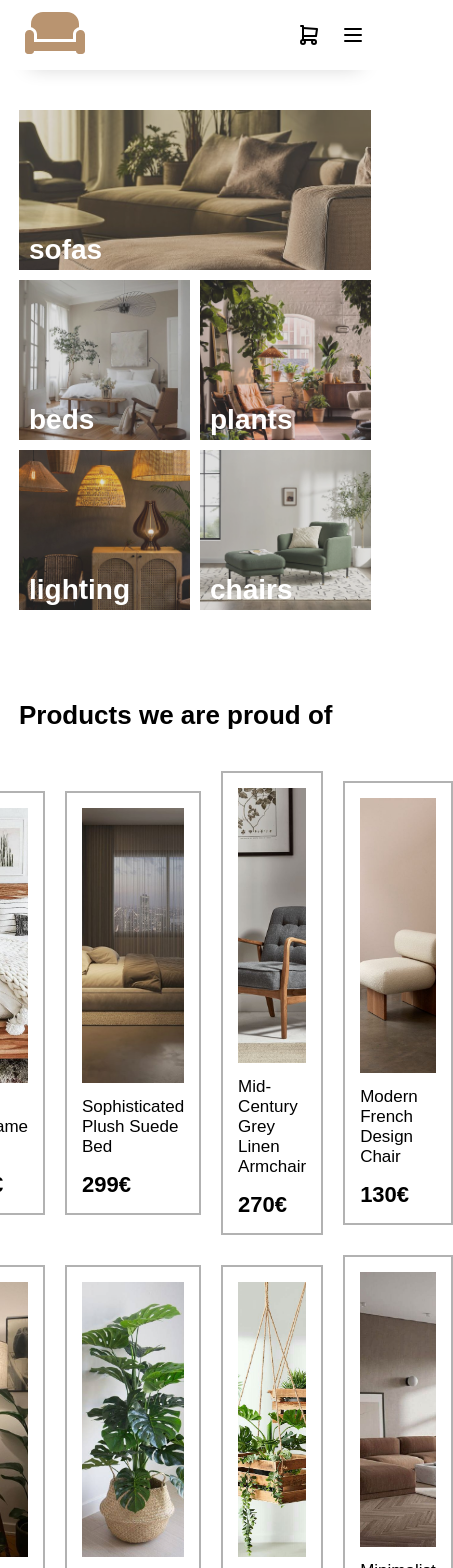
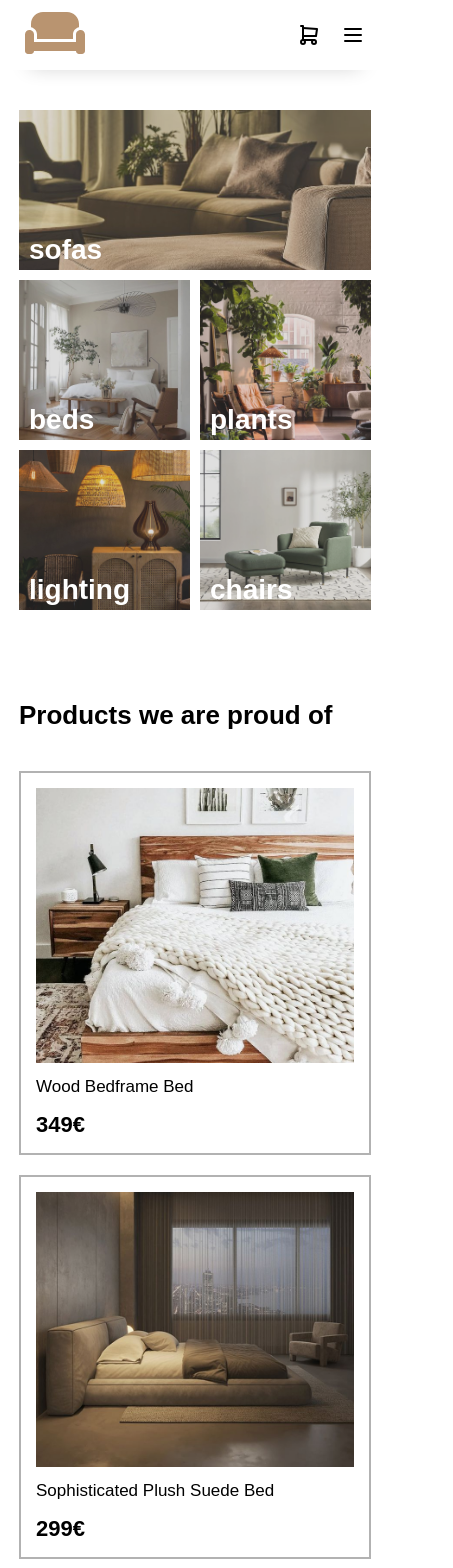
Before and after one commit to mhserrano/e-commerce, a React (Vite) app: page / in a window 390 px wide. Shown: the top 1568 px of the page, 453 px wide, since content can reach past the window. Built offline with nearby package versions, Linux system fonts and the light colour scheme; a web font is replaced by a local one.

Commit message:
Made the categories page responsive

```diff
--- a/src/components/Categories.css
+++ b/src/components/Categories.css
@@ -19,6 +19,7 @@
 
 .categories-btns {
   display: flex;
+  flex-wrap: wrap;
   align-items: center;
   justify-content: center;
   gap: 16px;
@@ -40,10 +41,12 @@
 
 /* Category and TrendingSlider */
 
+.categories-container {
+  padding-top: 110px;
+}
+
 .products-container,
 .trending-container {
-  max-width: 1200px;
-  margin: 0 auto;
   padding: 40px 0;
 }
 
@@ -83,7 +86,6 @@
   width: 275px;
   height: 275px;
   max-width: 100%;
-  max-height: auto;
   object-fit: cover;
 }
 
@@ -93,3 +95,26 @@
   margin: 50px 0 40px;
   font-size: 26px;
 }
+
+/* media queries */
+
+@media (max-width: 1100px) {
+  .products-grid {
+    grid-template-columns: 1fr 1fr 1fr;
+  }
+  .products-container img {
+    width: 100%;
+    object-fit: cover;
+  }
+}
+@media (max-width: 900px) {
+  .products-grid {
+    grid-template-columns: 1fr 1fr;
+  }
+}
+
+@media (max-width: 500px) {
+  .products-grid {
+    grid-template-columns: 1fr;
+  }
+}
```
